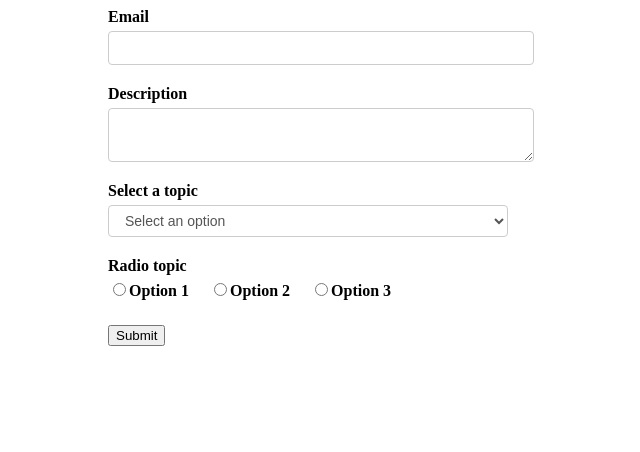
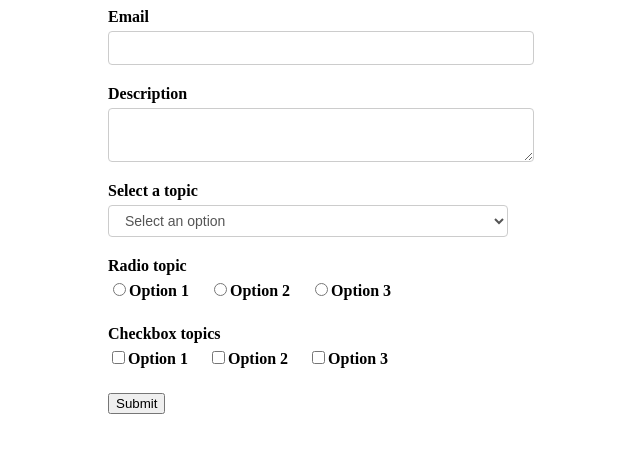
Before and after one commit to mgzawlinnaing/Reusable-formik-components, a React (Vite) app: page / in a window 1280 px wide. Shown: the top 452 px of the page, without its empty margins (319-959 px from the left). Built offline with nearby package versions, Linux system fonts and the light colour scheme.

Commit message:
feat: checkbox group added

```diff
--- a/src/components/FormikContainer.jsx
+++ b/src/components/FormikContainer.jsx
@@ -37,11 +37,27 @@ const FormikContainer = () => {
     },
   ];
 
+  const checkboxOptions = [
+    {
+      key: "Option 1",
+      value: "cOption1",
+    },
+    {
+      key: "Option 2",
+      value: "cOption2",
+    },
+    {
+      key: "Option 3",
+      value: "cOption3",
+    },
+  ];
+
   const initialValues = {
     email: "",
     description: "",
     selectOption: "",
     radioOption: "",
+    checkboxOption: [],
   };
 
   const validationSchema = Yup.object({
@@ -51,6 +67,7 @@ const FormikContainer = () => {
     radioOption: Yup.string().required(
       "Please at least choose a radio button!"
     ),
+    checkboxOption: Yup.array().required("Please atleast check a box!"),
   });
 
   const onSubmit = (values) => console.log("Form data:", values);
@@ -87,6 +104,12 @@ const FormikContainer = () => {
             name="radioOption"
             options={radioOptions}
           />
+          <FormikControl
+            control="checkbox"
+            label="Checkbox topics"
+            name="checkboxOption"
+            options={checkboxOptions}
+          />
           <button type="submit">Submit</button>
         </Form>
       )}
--- a/src/components/FormikControl.jsx
+++ b/src/components/FormikControl.jsx
@@ -1,3 +1,4 @@
+import CheckBoxGroup from "./form-components/CheckBoxGroup";
 import Input from "./form-components/Input";
 import RadioButton from "./form-components/RadioButton";
 import Select from "./form-components/Select";
@@ -16,7 +17,7 @@ const FormikControl = (props) => {
     case "radio":
       return <RadioButton {...rest} />;
     case "checkbox":
-
+      return <CheckBoxGroup {...rest} />;
     case "date":
     default:
       return null;
--- /dev/null
+++ b/src/components/form-components/CheckBoxGroup.jsx
@@ -0,0 +1,32 @@
+import { ErrorMessage, Field } from "formik";
+import ErrorText from "../ErrorText";
+import { Fragment } from "react";
+
+const CheckBoxGroup = (props) => {
+  const { label, name, options, ...rest } = props;
+
+  return (
+    <div className="form-control">
+      <label>{label}</label>
+      <Field name={name} {...rest}>
+        {({ field }) => {
+          return options.map((option) => (
+            <Fragment key={option.key}>
+              <input
+                type="checkbox"
+                id={option.value}
+                {...field}
+                value={option.value}
+                checked={field.value.includes(option.value)}
+              />
+              <label htmlFor={option.value}>{option.key}</label>
+            </Fragment>
+          ));
+        }}
+      </Field>
+      <ErrorMessage name={name} component={ErrorText} />
+    </div>
+  );
+};
+
+export default CheckBoxGroup;
```
